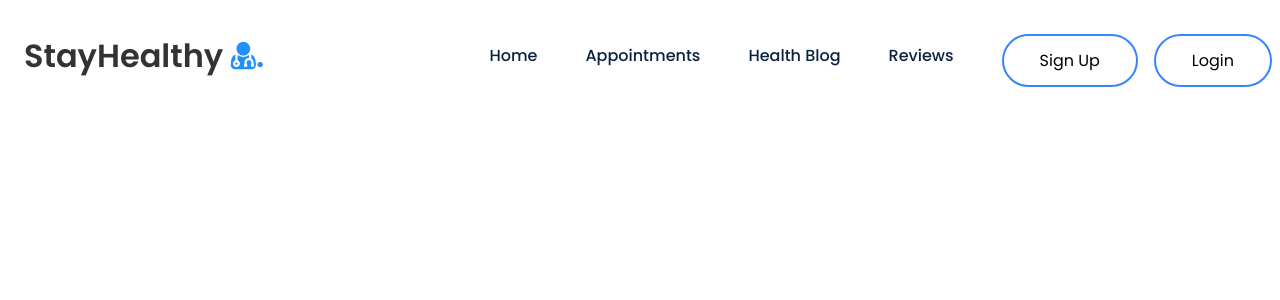
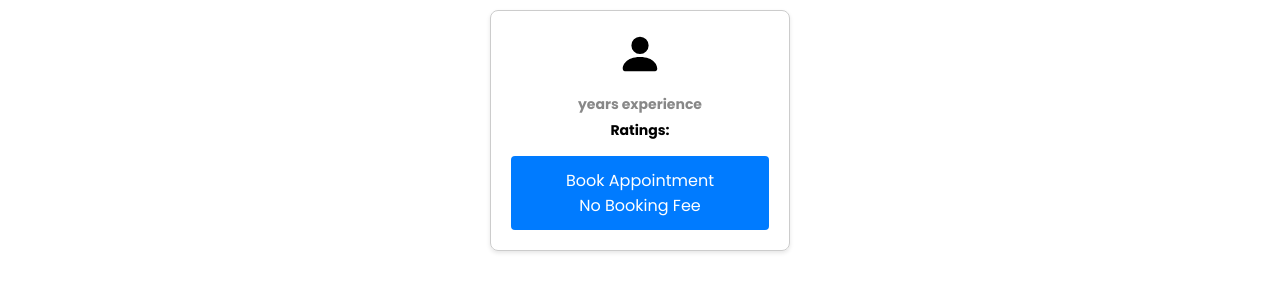
Before and after one commit to pacomeAhossi/med-app, a React (Create React App) app: page /doctor-card in a window 1280 px wide. Shown: the top 300 px of the page. Built offline with nearby package versions, Linux system fonts and the light colour scheme.

Commit message:
Creation du composant DoctorCard

```diff
--- a/src/App.js
+++ b/src/App.js
@@ -7,17 +7,19 @@ import Landing_Page from "./Components/Landing_Page/Landing_Page";
 import Sign_Up from "./Components/Sign_Up/Sign_Up";
 import Login from "./Components/Login/Login";
 import InstantConsultation from './Components/InstantConsultation/InstantConsultation';
+import DoctorCard from "./Components/DoctorCard/DoctorCard";
 
 function App() {
   return (
     <div className="App">
         <Router>
-            <Navbar/>
+            {/* <Navbar/> */}
             <Routes>
                 <Route path="/" element={<Landing_Page />} />
                 <Route path="/signup" element={<Sign_Up />} />
                 <Route path="/login" element={<Login />} />
                 <Route path="/instant-consultation" element={<InstantConsultation />} />
+                <Route path="/doctor-card" element={<DoctorCard />} />
             </Routes>
         </Router>
     </div>
--- /dev/null
+++ b/src/Components/DoctorCard/DoctorCard.css
@@ -0,0 +1,191 @@
+.doctor-card-container {
+    width: 300px;
+    height: 100%;
+    border: 1px solid #ccc;
+    border-radius: 8px;
+    overflow: hidden;
+    display: inline-block;
+    margin: 10px;
+    box-shadow: 0 2px 4px rgba(0, 0, 0, 0.1);
+    margin-bottom: 20px;
+  }
+  .cancel-appointment {
+    background-color: red;
+  }
+
+  .doctor-card-details-container {
+    padding: 20px;
+  }
+
+  .doctor-card-profile-image-container {
+    text-align: center;
+    margin-bottom: 10px;
+  }
+
+  .doctor-card-profile-image-container img {
+    width: 120px;
+    height: 120px;
+    border-radius: 50%;
+  }
+
+  .doctor-card-details {
+    text-align: center;
+  }
+
+  .doctor-card-detail-name {
+    font-size: 18px;
+    font-weight: bold;
+    margin-bottom: 5px;
+  }
+
+  .doctor-card-detail-speciality {
+    font-size: 16px;
+    margin-bottom: 5px;
+  }
+
+  .doctor-card-detail-experience {
+    font-size: 14px;
+    color: #888;
+    margin-bottom: 5px;
+    font-weight: bold;
+  }
+
+  .doctor-card-detail-location,
+  .doctor-card-detail-clinic,
+  .doctor-card-detail-consultationfees {
+    font-size: 14px;
+    margin-bottom: 5px;
+  }
+  .doctor-card-detail-consultationfees{
+    font-weight: bold;
+
+  }
+
+  .book-appoinment-btn {
+    background-color: #3498db;
+    color: #fff;
+    border: none;
+    padding: 10px 20px;
+    font-size: 16px;
+    border-radius: 5px;
+    cursor: pointer;
+  }
+
+  .book-appoinment-btn div:nth-child(2) {
+    font-size: 12px;
+    font-weight: bold;
+  }
+  .modal-container {
+  position: fixed;
+  top: 0;
+  left: 0;
+  width: 100%;
+  height: 100%;
+  background-color: rgba(0, 0, 0, 0.5);
+  display: flex;
+  justify-content: center;
+  align-items: center;
+}
+
+.modal-content {
+  background-color: #fff;
+  padding: 20px;
+  border-radius: 5px;
+  box-shadow: 0 2px 4px rgba(0, 0, 0, 0.2);
+  max-width: 400px;
+  text-align: center;
+}
+
+.modal-content h3 {
+  margin-top: 0;
+}
+
+.modal-content p {
+  margin-bottom: 20px;
+}
+
+.modal-btn {
+  display: inline-block;
+  padding: 8px 16px;
+  background-color: #2196f3;
+  color: #fff;
+  border: none;
+  border-radius: 4px;
+  cursor: pointer;
+  transition: background-color 0.3s ease;
+}
+.doctorbg{
+  -webkit-scrollbar {
+    display: none;
+}
+
+
+
+}
+.modal-btn:hover {
+  background-color: #0d8af5;
+}
+
+.cancel-appointment-btn {
+  display: inline-block;
+  padding: 8px 16px;
+  background-color: #f44336;
+  color: #fff;
+  border: none;
+  border-radius: 4px;
+  cursor: pointer;
+  transition: background-color 0.3s ease;
+}
+
+.cancel-appointment-btn:hover {
+  background-color: #d63027;
+}
+.appointment-form {
+  max-width: 400px;
+  margin: 0 auto;
+  padding: 20px;
+  background-color: #f5f5f5;
+  border-radius: 8px;
+  /* height: auto;
+  overflow-y: auto; */
+}
+
+.form-group {
+  margin-bottom: 20px;
+}
+
+label {
+  display: block;
+  font-weight: bold;
+  margin-bottom: 8px;
+}
+
+input,
+textarea {
+  width: 100%;
+  padding: 12px;
+  border: 1px solid #ccc;
+  border-radius: 4px;
+  font-size: 16px;
+}
+
+button {
+  padding: 12px 20px;
+  background-color: #007bff;
+  color: #fff;
+  border: none;
+  border-radius: 4px;
+  cursor: pointer;
+  font-size: 16px;
+}
+
+button:hover {
+  background-color: #0056b3;
+}
+
+
+.btnslot{
+  background-color: green;
+  cursor: pointer;
+  /* color: rgb(249, 60, 60); */
+}
--- /dev/null
+++ b/src/Components/DoctorCard/DoctorCard.js
@@ -0,0 +1,107 @@
+import React, { useEffect, useState } from 'react';
+import Popup from 'reactjs-popup';
+import 'reactjs-popup/dist/index.css';
+import './DoctorCard.css';
+import AppointmentFormIC from '../InstantConsultation/AppointmentFormIC/AppointmentFormIC'
+import { v4 as uuidv4 } from 'uuid';
+
+
+const DoctorCard = ({ name, speciality, experience, ratings, profilePic }) => {
+  const [showModal, setShowModal] = useState(false);
+  const [appointments, setAppointments] = useState([]);
+
+  const handleBooking = () => {
+    setShowModal(true);
+  };
+
+  const handleCancel = (appointmentId) => {
+    const updatedAppointments = appointments.filter((appointment) => appointment.id !== appointmentId);
+    setAppointments(updatedAppointments);
+  };
+
+  const handleFormSubmit = (appointmentData) => {
+    const newAppointment = {
+      id: uuidv4(),
+      ...appointmentData,
+    };
+    const updatedAppointments = [...appointments, newAppointment];
+    setAppointments(updatedAppointments);
+    setShowModal(false);
+  };
+
+  return (
+    <div className="doctor-card-container">
+      <div className="doctor-card-details-container">
+        <div className="doctor-card-profile-image-container">
+        <svg xmlns="http://www.w3.org/2000/svg" width="46" height="46" fill="currentColor" class="bi bi-person-fill" viewBox="0 0 16 16"> <path d="M3 14s-1 0-1-1 1-4 6-4 6 3 6 4-1 1-1 1H3zm5-6a3 3 0 1 0 0-6 3 3 0 0 0 0 6z"/> </svg>
+        </div>
+        <div className="doctor-card-details">
+          <div className="doctor-card-detail-name">{name}</div>
+          <div className="doctor-card-detail-speciality">{speciality}</div>
+          <div className="doctor-card-detail-experience">{experience} years experience</div>
+          <div className="doctor-card-detail-consultationfees">Ratings: {ratings}</div>
+        </div>
+        {/* for reference  */}
+        <div>
+              <button className='book-appointment-btn'>
+                <div>Book Appointment</div>
+              <div>No Booking Fee</div>
+            </button>
+        </div>
+      </div>
+
+
+      {/* <div className="doctor-card-options-container">
+       <Popup
+          style={{ backgroundColor: '#FFFFFF' }}
+          trigger={
+            <button className={`book-appointment-btn ${appointments.length > 0 ? 'cancel-appointment' : ''}`}>
+              {appointments.length > 0 ? (
+                <div>Cancel Appointment</div>
+              ) : (
+                <div>Book Appointment</div>
+              )}
+              <div>No Booking Fee</div>
+            </button>
+          }
+          modal
+          open={showModal}
+          onClose={() => setShowModal(false)}
+        >
+          {(close) => (
+            <div className="doctorbg" style={{ height: '100vh', overflow: 'scroll' }}>
+              <div>
+                <div className="doctor-card-profile-image-container">
+                <svg xmlns="http://www.w3.org/2000/svg" width="46" height="46" fill="currentColor" class="bi bi-person-fill" viewBox="0 0 16 16"> <path d="M3 14s-1 0-1-1 1-4 6-4 6 3 6 4-1 1-1 1H3zm5-6a3 3 0 1 0 0-6 3 3 0 0 0 0 6z"/> </svg>
+                </div>
+                <div className="doctor-card-details">
+                  <div className="doctor-card-detail-name">{name}</div>
+                  <div className="doctor-card-detail-speciality">{speciality}</div>
+                  <div className="doctor-card-detail-experience">{experience} years experience</div>
+                  <div className="doctor-card-detail-consultationfees">Ratings: {ratings}</div>
+                </div>
+              </div>
+
+              {appointments.length > 0 ? (
+                <>
+                  <h3 style={{ textAlign: 'center' }}>Appointment Booked!</h3>
+                  {appointments.map((appointment) => (
+                    <div className="bookedInfo" key={appointment.id}>
+                      <p>Name: {appointment.name}</p>
+                      <p>Phone Number: {appointment.phoneNumber}</p>
+                      <button onClick={() => handleCancel(appointment.id)}>Cancel Appointment</button>
+                    </div>
+                  ))}
+                </>
+              ) : (
+                <AppointmentFormIC doctorName={name} doctorSpeciality={speciality} onSubmit={handleFormSubmit} />
+              )}
+            </div>
+          )}
+        </Popup>
+      </div> */}
+    </div>
+  );
+};
+
+export default DoctorCard;
```
Also changed, not shown: 1 other file (tests, documents, lock files or other folders).
